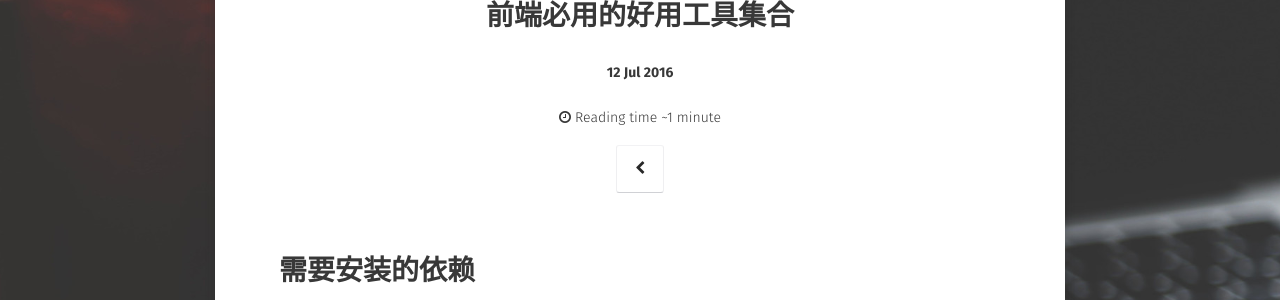
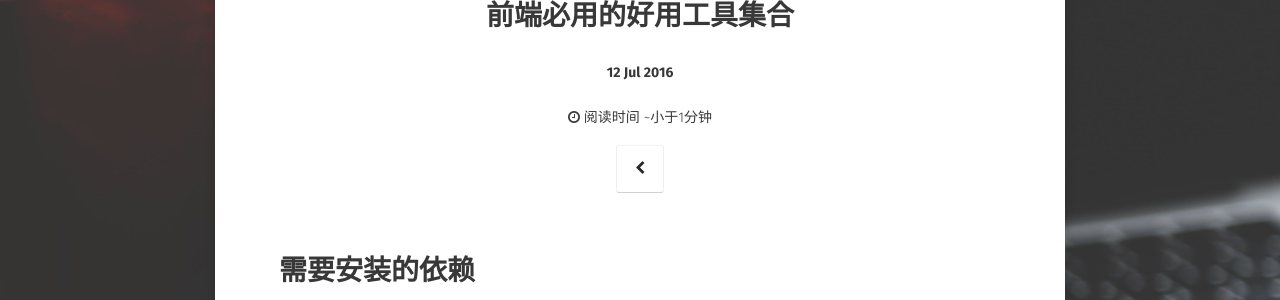
Before and after one commit to obetame/zhouyuexie.github.io, a Jekyll site: the page built from _posts/2016-07-12-前端好用的工具简洁介绍.markdown, in a window 1280 px wide. Shown: the part 125-425 px from the top of the page. Built offline with Jekyll 4.4.1, drawn with Linux system fonts in a browser that asks for light colours; some web fonts are replaced; comment, search, counter and statistics services are not loaded.

Commit message:
修改阅读时间为中文

```diff
--- a/_includes/read-time.html
+++ b/_includes/read-time.html
@@ -1,3 +1,3 @@
 {% assign wpm = site.words_per_minute | append: '.0' %}
 {% assign readtime = content | strip_html | number_of_words | divided_by:wpm | round %}
-Reading time ~{% if readtime <= 1 %}1 minute{% else %}{{ readtime }} minutes{% endif %}
+阅读时间 ~{% if readtime <= 1 %}小于1分钟{% else %}{{ readtime }} 分钟{% endif %}
```
